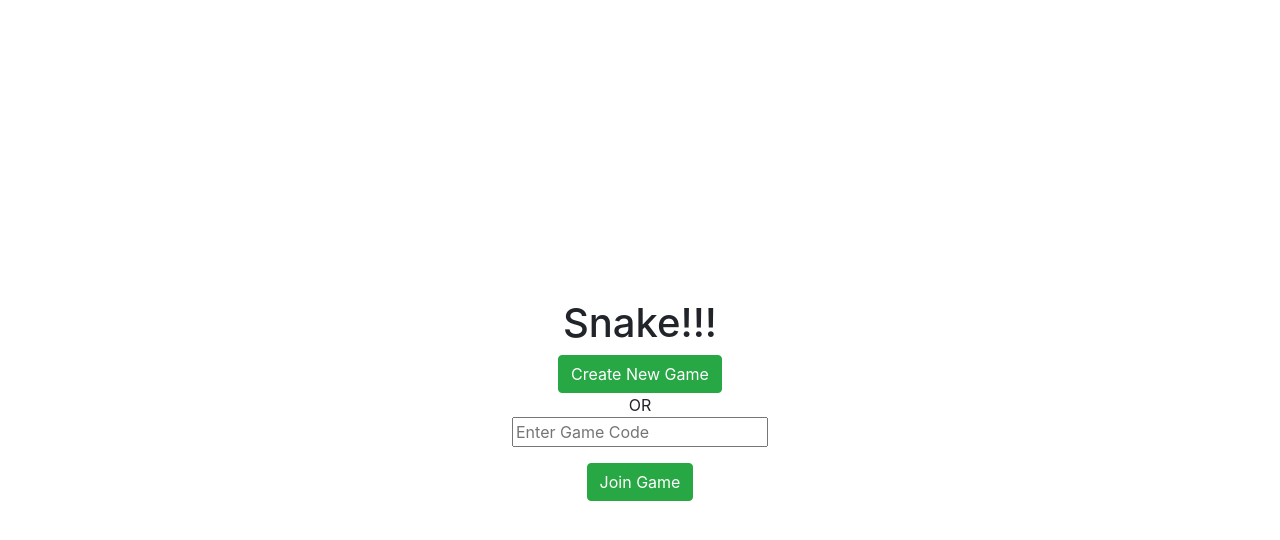
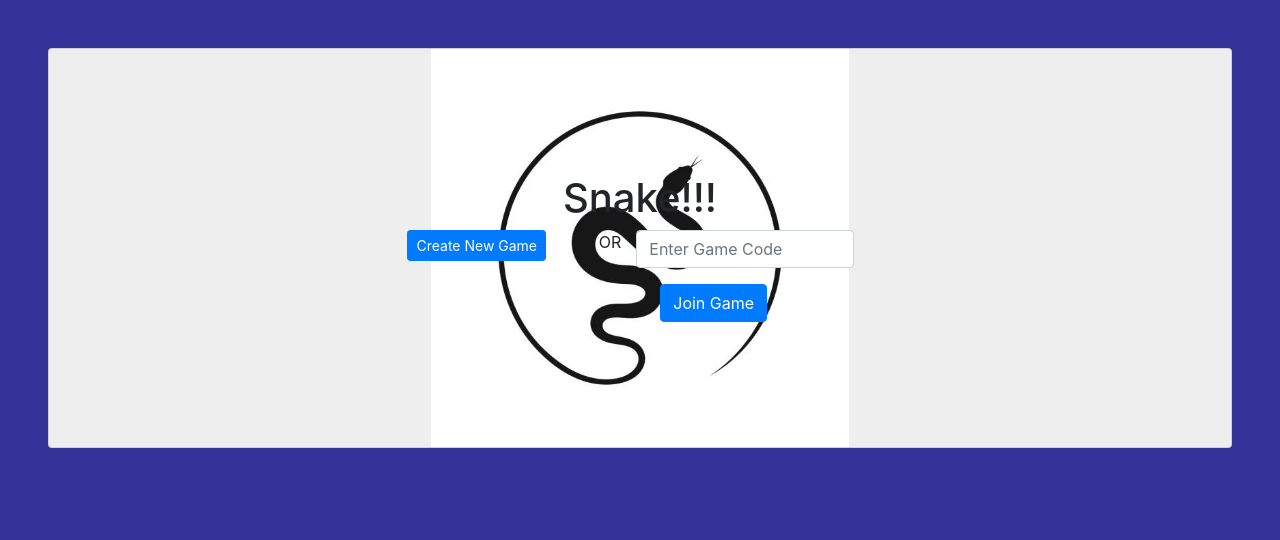
Before and after one commit to Salik47/Snakes, a plain HTML site: page frontend/index.html in a window 1280 px wide. Drawn offline with nearby package versions, Linux system fonts and the light colour scheme; no server answers.

Commit message:
UI Improved

```diff
--- a/frontend/index.html
+++ b/frontend/index.html
@@ -11,33 +11,57 @@
     />
 
     <style>
+      body {
+        background-color: #333399;
+      }
       #gameScreen {
         display: none;
+      }
+      .heading-color {
+        color: white;
+      }
+      .back {
+        background: center / contain no-repeat url("images/snakes.jpg"), #eee;
       }
     </style>
   </head>
   <body>
     <section class="vh-100">
-      <div class="container h-100">
+      <div class="px-5 h-100">
         <div id="initialScreen" class="h-100">
           <div
-            class="d-flex flex-column align-items-center justify-content-center h-100"
+            class="d-flex flex-column align-items-center justify-content-center h-50 mt-5 card back"
           >
             <h1>Snake!!!</h1>
-            <button type="submit" class="btn btn-success" id="newGameButton">
+            <div class="row">
+              <div class="col-5">
+                <button
+                  type="submit"
+                  class="btn btn-primary btn-sm"
+                  id="newGameButton"
+                >
                   Create New Game
                 </button>
+              </div>
               <div>OR</div>
+              <div class="col-6">
                 <div class="form-group">
                   <input
                     type="text"
                     placeholder="Enter Game Code"
                     id="gameCodeInput"
+                    class="form-control"
                   />
                 </div>
-            <button type="submit" class="btn btn-success" id="joinGameButton">
+                <button
+                  type="submit"
+                  class="btn btn-primary ml-4"
+                  id="joinGameButton"
+                >
                   Join Game
                 </button>
+              </div>
+            </div>
           </div>
         </div>
 
@@ -45,7 +69,9 @@
           <div
             class="d-flex flex-column align-items-center justify-content-center h-100"
           >
-            <h1>Your game code is: <span id="gameCodeDisplay"></span></h1>
+            <h1 class="heading-color">
+              Your game code is: <span id="gameCodeDisplay"></span>
+            </h1>
 
             <canvas id="canvas"></canvas>
           </div>
```
Also changed, not shown: frontend/images/snakes.jpg (added), 1 other file. Lines whose indentation alone changed are shown as unchanged.
